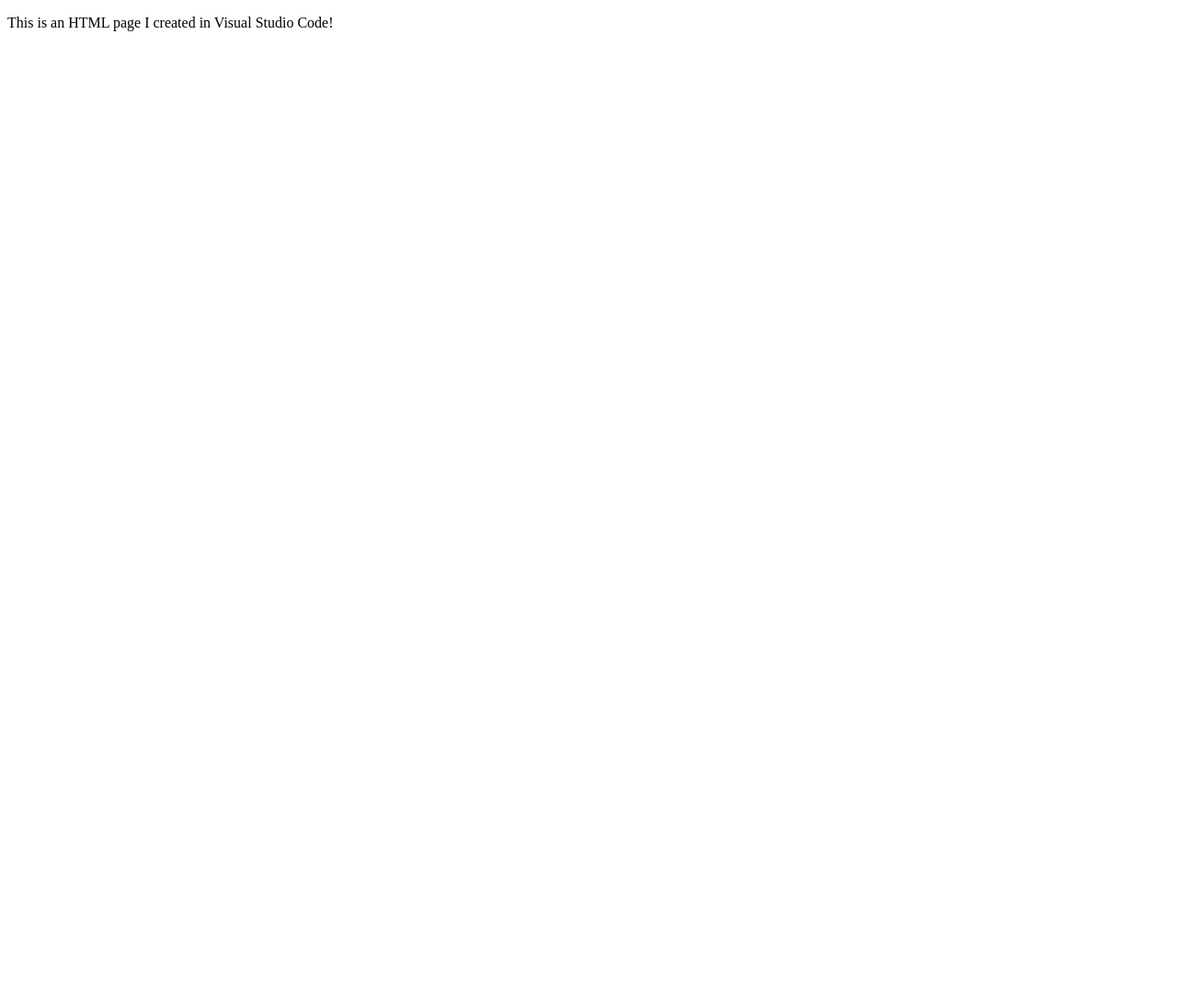
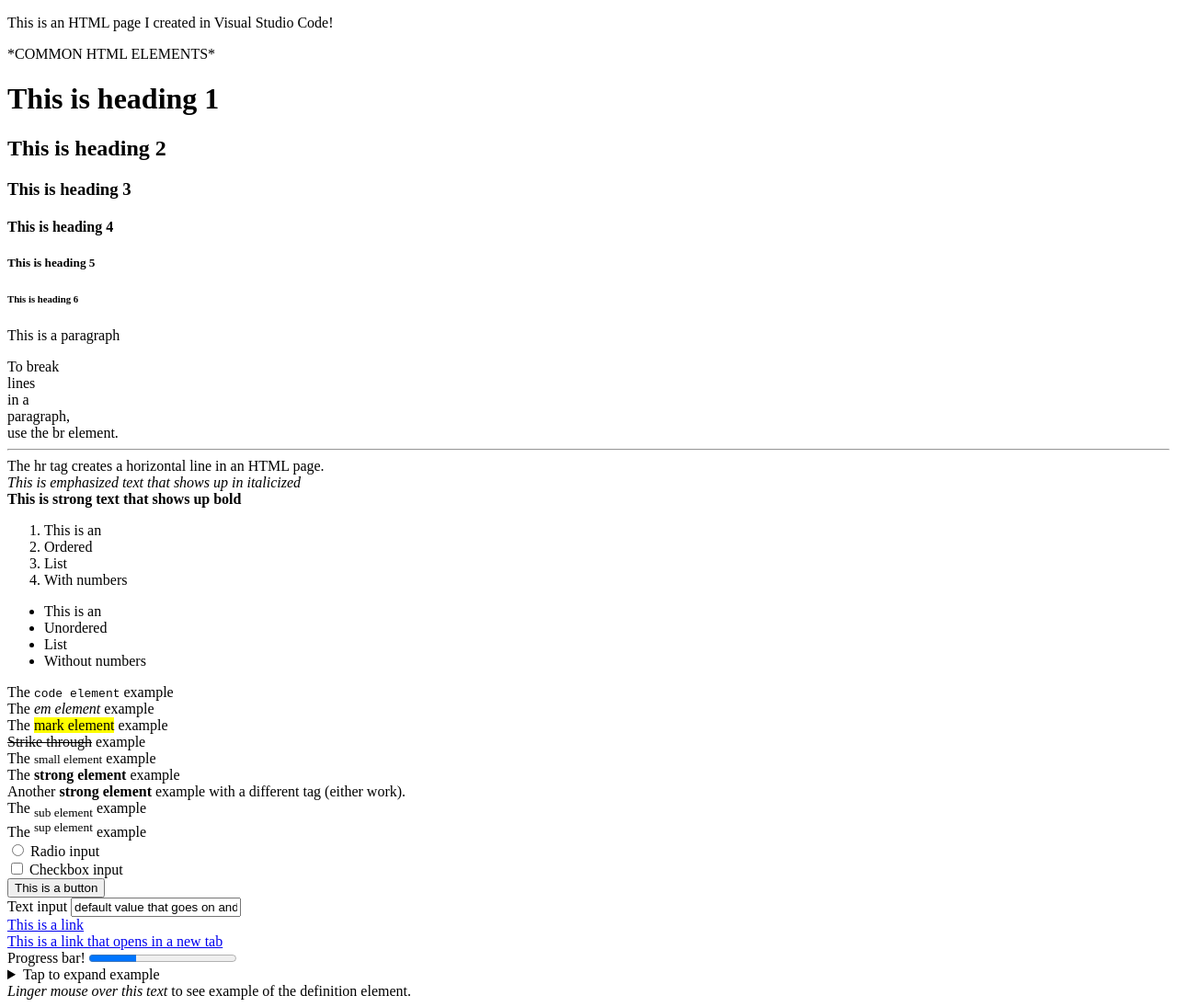
Before and after one commit to shuang569/net-art, a plain HTML site: page test.html in a window 1280 px wide. Shown: the whole page at 92% size. Before the commit the page ends 800 px from the top, so only its background shows below. Drawn offline with Linux system fonts and the light colour scheme.

Commit message:
Common elements

```diff
--- a/test.html
+++ b/test.html
@@ -7,5 +7,81 @@
 </head>
 <body>
     <p>This is an HTML page I created in Visual Studio Code!</p>
+    *COMMON HTML ELEMENTS*
+
+    <h1>This is heading 1</h1>
+    <h2>This is heading 2</h2>
+    <h3>This is heading 3</h3>
+    <h4>This is heading 4</h4>
+    <h5>This is heading 5</h5>
+    <h6>This is heading 6</h6>
+
+    <p>This is a paragraph</p>
+    To break<br>lines<br>in a<br>paragraph,<br>use the br element.
+
+    <hr>
+    The hr tag creates a horizontal line in an HTML page.
+
+    <br>
+    <em>This is emphasized text that shows up in italicized</em>
+    <br>
+
+    <strong>This is strong text that shows up bold</strong>
+
+    <!--This is a comment. Comments are not displayed in the browser.-->
+
+    <ol>
+    <li>This is an</li>
+    <li>Ordered</li>
+    <li>List</li>
+    <li>With numbers</li>
+    </ol>
+
+    <ul>
+    <li>This is an</li>
+    <li>Unordered</li>
+    <li>List</li>
+    <li>Without numbers</li>
+    </ul>
+
+    The <code>code element</code> example
+    <br>
+    The <em>em element</em> example
+    <br>
+    The <mark>mark element</mark> example
+    <br>
+    <s>Strike through</s> example
+    <br>
+    The <small>small element</small> example
+    <br>
+    The <strong>strong element</strong> example
+    <br>
+    Another <b>strong element</b> example with a different tag (either work).
+    <br>
+    The <sub>sub element</sub> example
+    <br>
+    The <sup>sup element</sup> example
+    <br>
+    <input type="radio" name="rad"> Radio input
+    <br>
+    <input type="checkbox"> Checkbox input
+    <br>
+    <button>This is a button</button>
+    <br>
+    Text input <input type="text" value="default value that goes on and on without stopping or punctuation">
+    <br>
+    <a href="https://www.google.com/">This is a link</a>
+    <br>
+    <a href="https://www.google.com/" target=”blank”>This is a link that opens in a new tab</a>
+    <br>
+    Progress bar!
+    <progress value="32" max="100"> 32% </progress>
+
+    <details>
+            <summary>Tap to expand example</summary>
+            <p>Secret text!</p>
+    </details>
+
+    <dfn title="HUZZAH!">Linger mouse over this text</dfn> to see example of the definition element.
 </body>
 </html>
```
